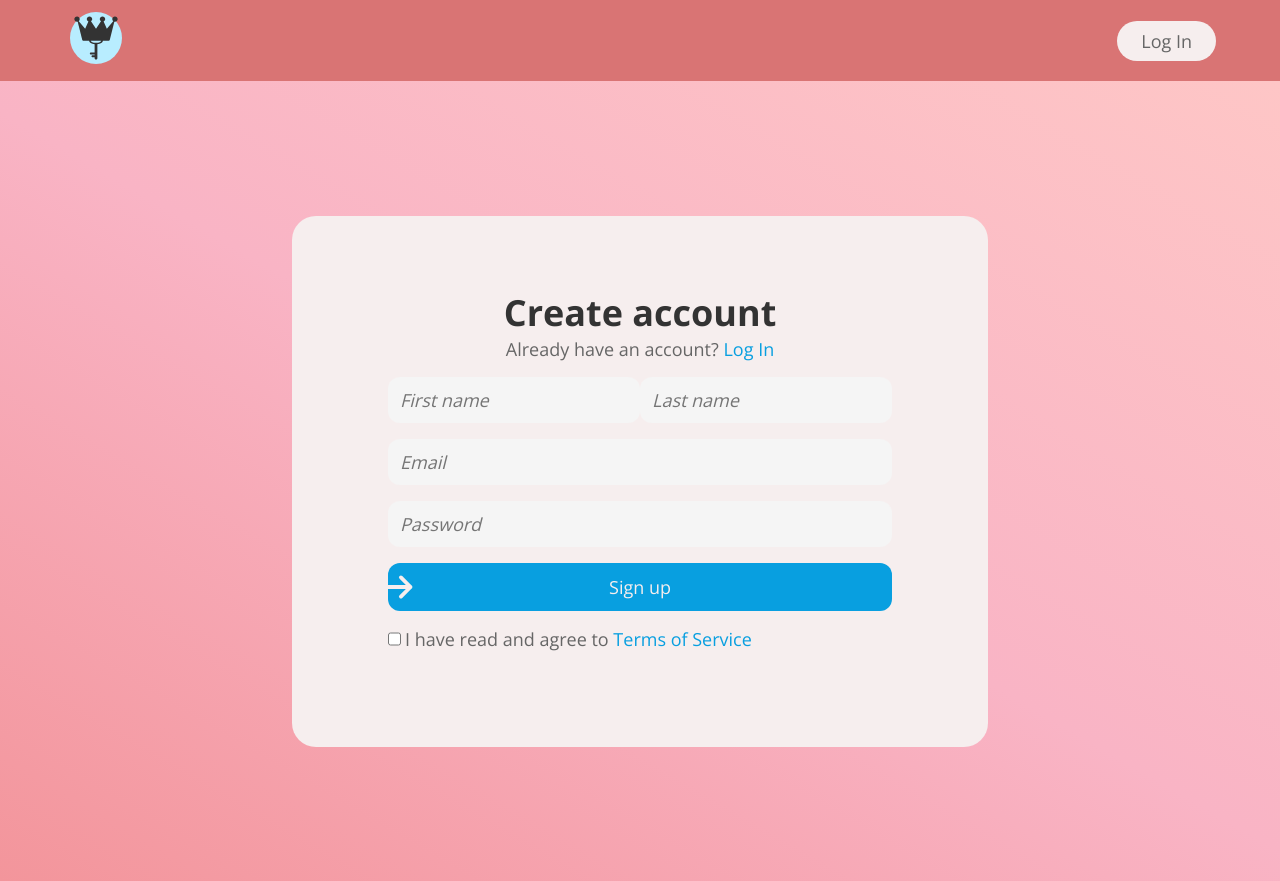
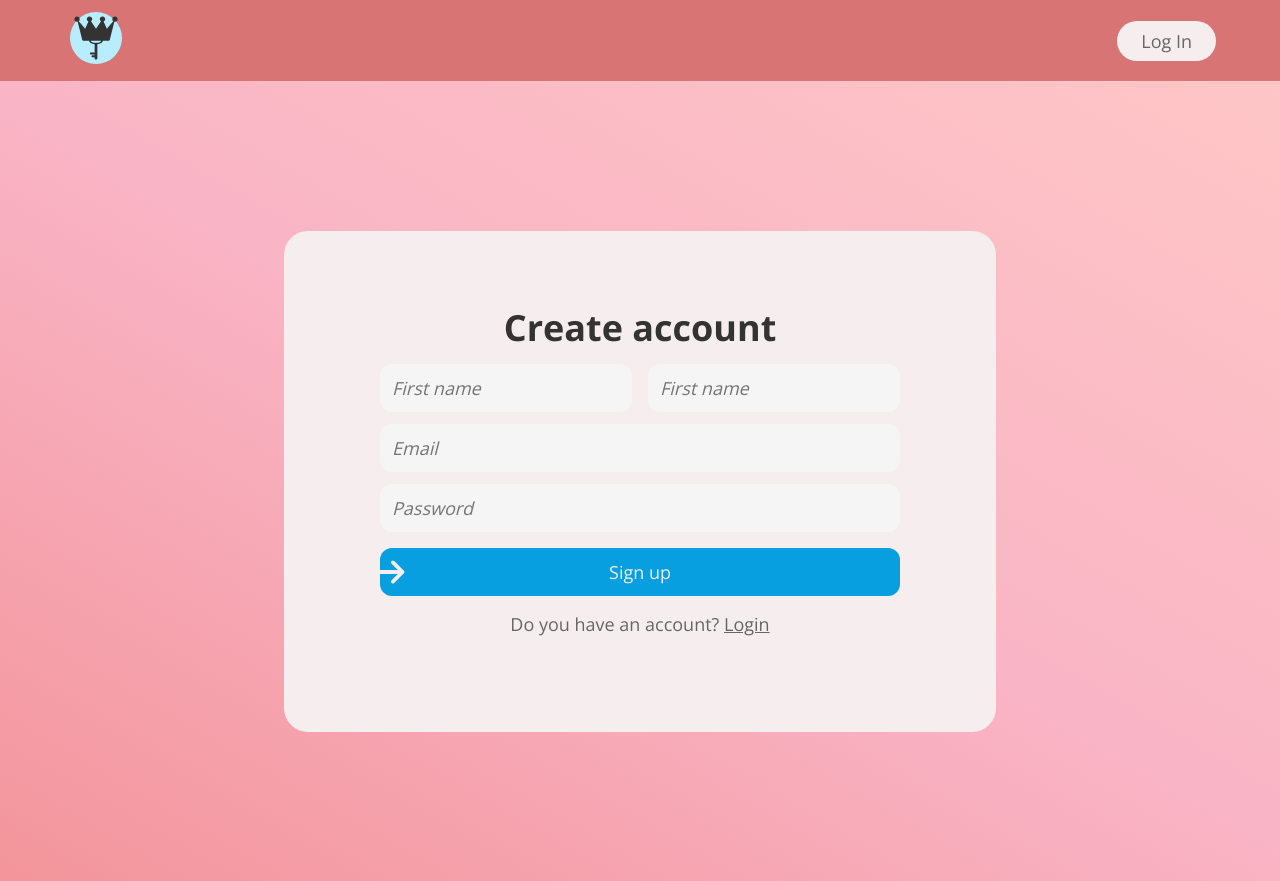
Before and after one commit to SokolovskyiAnton/secret-blog, a Vue app: page /signup in a window 1280 px wide. Built offline with nearby package versions, Linux system fonts and the light colour scheme; grey boxes are pictures that could not be loaded.

Commit message:
clean up

```diff
--- /dev/null
+++ b/src/assets/_helpers.scss
@@ -0,0 +1,34 @@
+$spacing:
+  "auto" auto,
+  "0" var(--grid-0),
+  "8" var(--grid-8),
+  "12" var(--grid-12),
+  "16" var(--grid-16),
+  "24" var(--grid-24),
+  "32" var(--grid-32),
+  "40" var(--grid-40);
+
+/* ================
+    * MARGINS *
+================== */
+
+@each $name, $num in $spacing {
+  .ma-#{$name} { margin: $num }
+  .mr-#{$name} { margin-right: $num }
+  .ml-#{$name} { margin-left: $num }
+  .mb-#{$name} { margin-bottom: $num }
+  .mt-#{$name} { margin-top: $num }
+}
+
+
+/* ================
+    * PADDINGS *
+================== */
+
+@each $name, $num in $spacing {
+  .pa-#{$name} { padding: $num }
+  .pr-#{$name} { padding-right: $num }
+  .pl-#{$name} { padding-left: $num }
+  .pb-#{$name} { padding-bottom: $num }
+  .pt-#{$name} { padding-top: $num }
+}
--- /dev/null
+++ b/src/assets/_layout.scss
@@ -0,0 +1,45 @@
+.flex {
+  display: flex;
+}
+
+.item-center {
+  align-items: center;
+}
+
+.justify-center {
+  justify-content: center;
+}
+
+.space-between {
+  justify-content: space-between;
+}
+
+.container {
+  width: 100%;
+  margin-right: auto;
+  margin-left: auto;
+}
+
+@media (min-width: 576px) {
+  .container {
+    max-width: 100%;
+  }
+}
+
+@media (min-width: 1024px) {
+  .container {
+    max-width: 960px;
+  }
+}
+
+@media (min-width: 1216px) {
+  .container {
+    max-width: 1152px;
+  }
+}
+
+@media (min-width: 1408px) {
+  .container {
+    max-width: 1344px;
+  }
+}
--- /dev/null
+++ b/src/assets/_variables.scss
@@ -0,0 +1,12 @@
+:root {
+  /* ================
+      * GRID *
+  ================== */
+  --grid-0: 0;
+  --grid-8: 8px;
+  --grid-12: 12px;
+  --grid-16: 16px;
+  --grid-24: 24px;
+  --grid-32: 32px;
+  --grid-40: 40px;
+}
--- a/src/assets/main.scss
+++ b/src/assets/main.scss
@@ -1,4 +1,6 @@
-
+@import "variables";
+@import "helpers";
+@import "layout";
 * {
 	margin: 0;
 	padding: 0;
@@ -8,6 +10,7 @@
 	font-size: 18px;
 }
 
+// ToDo move to variables.scss and create var for each color
 :root {
 	--title-color: #333333;
 	--text-color: #666666;
@@ -27,33 +30,3 @@ body {
 	width: 100%;
 	min-height: 100vh;
 }
-
-.container {
-	width: 100%;
-	margin-right: auto;
-	margin-left: auto;
-}
-
-@media (min-width: 576px) {
-	.container {
-		max-width: 100%;
-	}
-}
-
-@media (min-width: 1024px) {
-	.container {
-		max-width: 960px;
-	}
-}
-
-@media (min-width: 1216px) {
-	.container {
-		max-width: 1152px;
-	}
-}
-
-@media (min-width: 1408px) {
-	.container {
-		max-width: 1344px;
-	}
-}
--- a/src/views/SignupView.vue
+++ b/src/views/SignupView.vue
@@ -3,49 +3,41 @@
 		<div class="signup__content">
 			<div class="signup__content__header">
 				<h1 class="signup__content__header__title">Create account</h1>
-				<span class="signup__content__header__subtitle"
-					>Already have an account?
-					<router-link
-						class="signup__content__header__subtitle__link"
-						:to="{ name: 'LoginView' }"
-						>Log In</router-link
-					>
-				</span>
 			</div>
 			<form @submit.prevent="handleSubmit" class="signup__content__form">
-				<div class="signup__content__form__fullName">
-					<div class="signup__content__form__fullName__firstName">
+				<div class="flex">
+					<div class="signup__content__form__item mr-8">
 						<input
 							type="text"
-							class="signup__content__form__fullName__firstName__input"
+							class="signup__content__form__item__input"
 							placeholder="First name"
 							v-model.trim="form.firstName"
 							:class="{
-								'signup__content__form__fullName__firstName__input-error':
+								'signup__content__form__item__input-error':
 									v$.form.firstName.$error,
 							}"
 						/>
 						<span
 							v-if="v$.form.firstName.$error"
-							class="signup__content__form__fullName__firstName__error"
+							class="signup__content__form__item__error"
 						>
 							{{ v$.form.firstName.$errors[0].$message }}
 						</span>
 					</div>
-					<div class="signup__content__form__fullName__lastName">
+          <div class="signup__content__form__item ml-8">
             <input
                 type="text"
-							class="signup__content__form__fullName__lastName__input"
-							placeholder="Last name"
+                class="signup__content__form__item__input"
+                placeholder="First name"
                 v-model.trim="form.lastName"
                 :class="{
-								'signup__content__form__fullName__lastName__input-error':
-									v$.form.lastName.$error,
+								'signup__content__form__item__input-error':
+									v$.form.firstName.$error,
 							}"
             />
             <span
                 v-if="v$.form.lastName.$error"
-							class="signup__content__form__fullName__lastName__error"
+                class="signup__content__form__item__error"
             >
 							{{ v$.form.lastName.$errors[0].$message }}
 						</span>
@@ -102,25 +94,15 @@
 					/>
 				</div>
         <div class="signup__content__form__footer">
-					<div class="signup__content__form__footer__item">
-						<input
-							type="checkbox"
-							class="signup__content__form__footer__item__checkbox"
-							v-model.trim="checked"
-						/>
-						<p class="signup__content__form__footer__item__terms">
-							I have read and agree to
-							<span class="signup__content__form__footer__terms__link"
-								>Terms of Service</span
+          <p>
+            Do you have an account?
+            <router-link
+                class="login__content__form__footer__link"
+                :to="{ name: 'LoginView' }"
             >
+              Login
+            </router-link>
           </p>
-					</div>
-					<span
-						v-if="v$.checked.$error"
-						class="signup__content__form__footer__error"
-					>
-						Please read and agree to Terms of Service
-					</span>
         </div>
 			</form>
 		</div>
@@ -145,7 +127,6 @@ export default {
 				email: "",
 				password: "",
 			},
-			checked: "",
 		};
 	},
 	validations() {
@@ -155,8 +136,7 @@ export default {
 				lastName: { required, minLength: minLength(4) },
 				email: { required, email },
 				password: { required },
-			},
-			checked: { sameAs: sameAs(true) },
+			}
 		};
 	},
 	methods: {
@@ -179,31 +159,6 @@ export default {
 </script>
 
 <style lang="scss">
-@mixin inputStyles {
-	width: 100%;
-	height: 46px;
-	padding: 0 12px;
-	border-radius: 12px;
-	border: none;
-	background-color: var(--input-background-color);
-	box-sizing: border-box;
-}
-
-@mixin errorStyles {
-	color: var(--red-color);
-	font-size: 16px;
-	display: flex;
-	margin-top: 8px;
-}
-
-@mixin borderStyle {
-	border: 1px solid var(--red-color);
-}
-
-@mixin topMargin {
-	margin-top: 16px;
-}
-
 .signup {
 	display: flex;
 	justify-content: center;
@@ -214,7 +169,7 @@ export default {
 
 	&__content {
 		border: none;
-		border-radius: 24px;
+		border-radius: var(--grid-24);
 		padding: 72px 96px 96px;
 		background-color: var(--content-color);
 
@@ -228,50 +183,31 @@ export default {
 				font-size: 36px;
 				font-weight: bold;
 			}
-			&__subtitle {
-				&__link {
-					text-decoration: none;
-					color: var(--blue-color);
-					cursor: pointer;
-				}
-			}
 		}
 
 		&__form {
-			&__fullName {
-				display: flex;
-				margin-top: 16px;
+			&__item {
+				margin-top: var(--grid-12);
+				&__input {
+          width: 100%;
+          padding: var(--grid-12);
+          border-radius: var(--grid-12);
+          border: none;
+          background-color: var(--input-background-color);
+          box-sizing: border-box;
 
-				&__firstName,
-				&__lastName {
-					&__input {
-						@include inputStyles;
 					&:placeholder-shown {
 						font-style: italic;
 					}
 					&-error {
-							@include borderStyle;
+            border: 1px solid var(--red-color);
 					}
 				}
 				&__error {
-						@include errorStyles;
-					}
-				}
-			}
-
-			&__item {
-				@include topMargin;
-				&__input {
-					@include inputStyles;
-					&:placeholder-shown {
-						font-style: italic;
-					}
-					&-error {
-						@include borderStyle;
-					}
-				}
-				&__error {
-					@include errorStyles;
+          color: var(--red-color);
+          font-size: var(--grid-16);
+          display: flex;
+          margin-top: var(--grid-8);
 				}
 			}
 
@@ -295,27 +231,13 @@ export default {
 					left: -12px;
 				}
 			}
-
       &__footer {
-				@include topMargin;
-
-				&__item {
-					display: flex;
-
-					&__checkbox {
-						margin-right: 4px;
-						&:hover {
+        margin-top: 16px;
+        text-align: center;
+        &__link {
+          text-decoration: none;
+          color: var(--blue-color);
           cursor: pointer;
-						}
-					}
-				}
-				&__terms {
-					&__link {
-						color: var(--blue-color);
-					}
-				}
-				&__error {
-					@include errorStyles;
         }
       }
 		}
```
Lines whose indentation alone changed are shown as unchanged.
